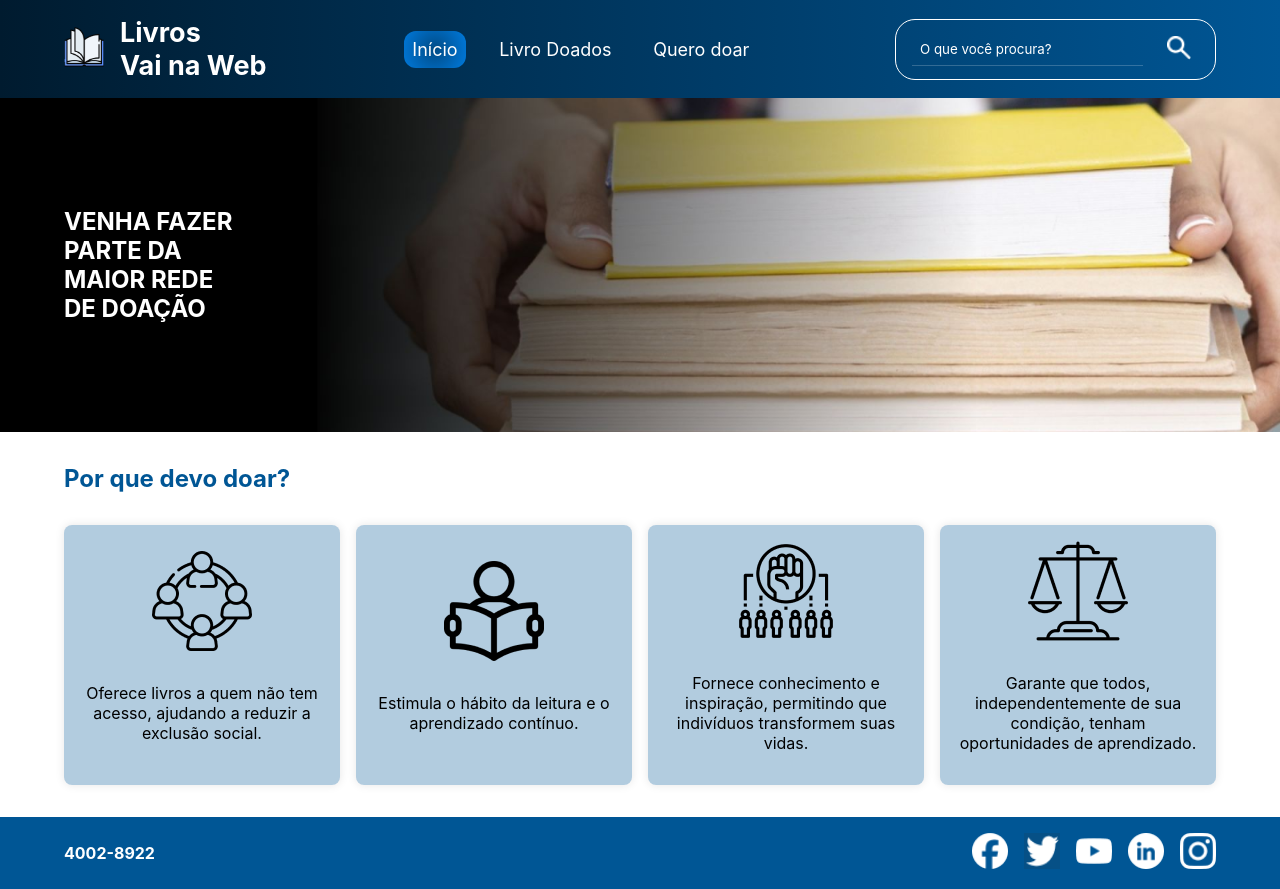
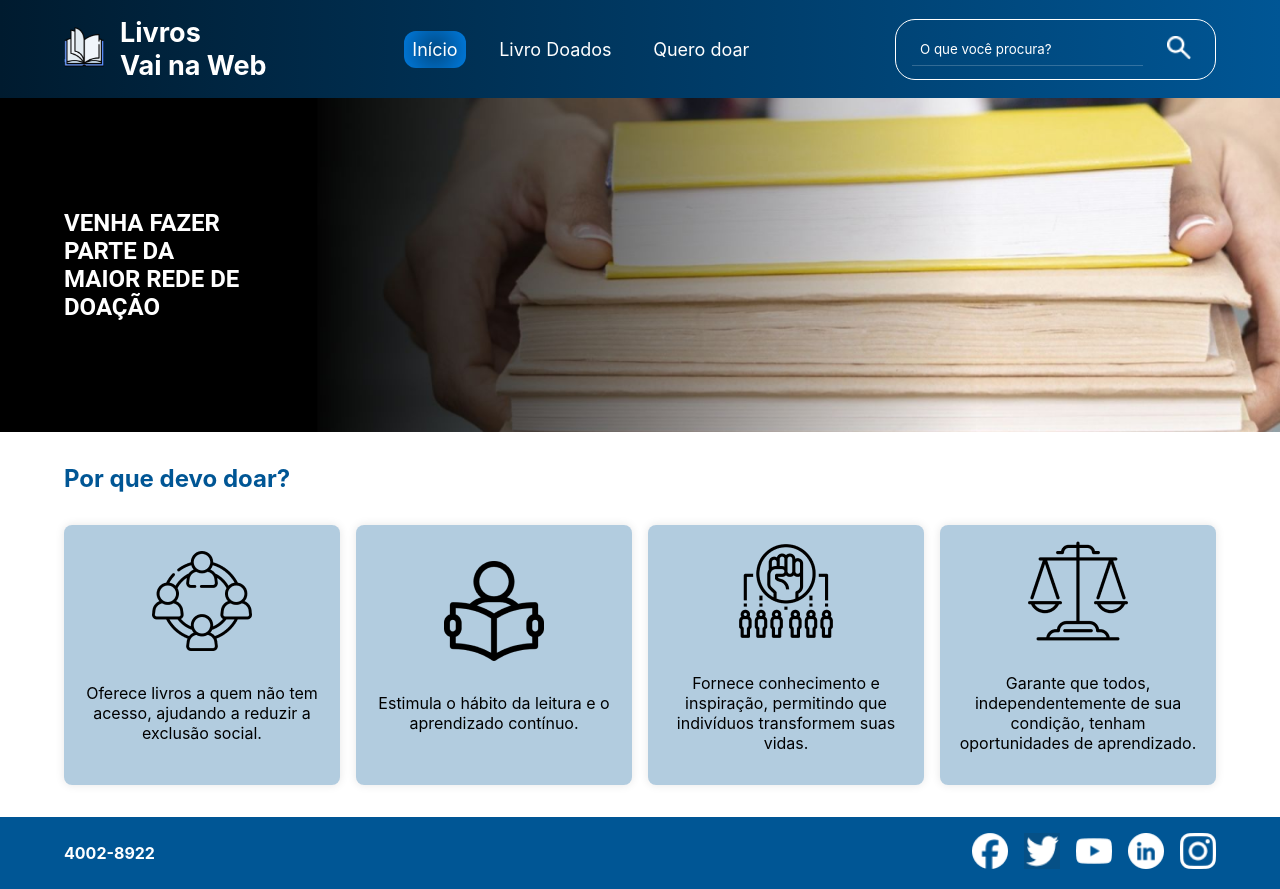
Before and after one commit to argelhr/VNW---desafio-final-mod-1, a React (Vite) app: page / in a window 1280 px wide. Built offline with nearby package versions, Linux system fonts and the light colour scheme.

Commit message:
style: adiciona fonte Roboto ao texto na página Home

```diff
--- a/src/pages/Home/styles.module.scss
+++ b/src/pages/Home/styles.module.scss
@@ -17,6 +17,7 @@
       width: 250px;
       color: #fff;
       padding: 0 0 0 64px;
+      font-family: Roboto, sans-serif;
       text-shadow: 2px 2px 2px rgba(0, 0, 0, 0.5);
     }
     @media (max-width: 768px) {
```
